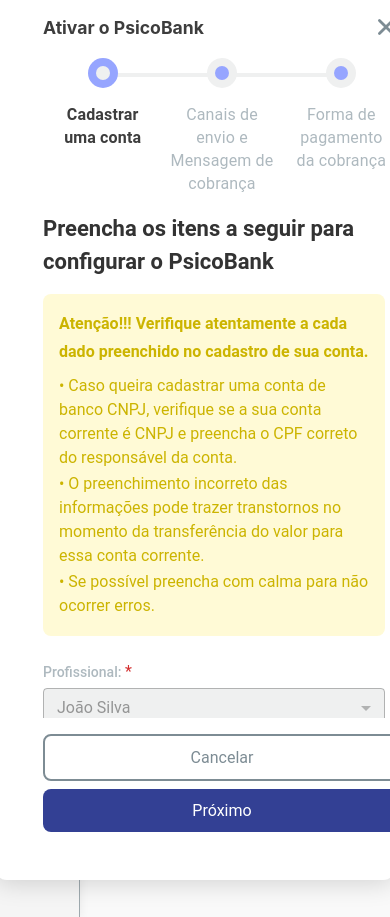
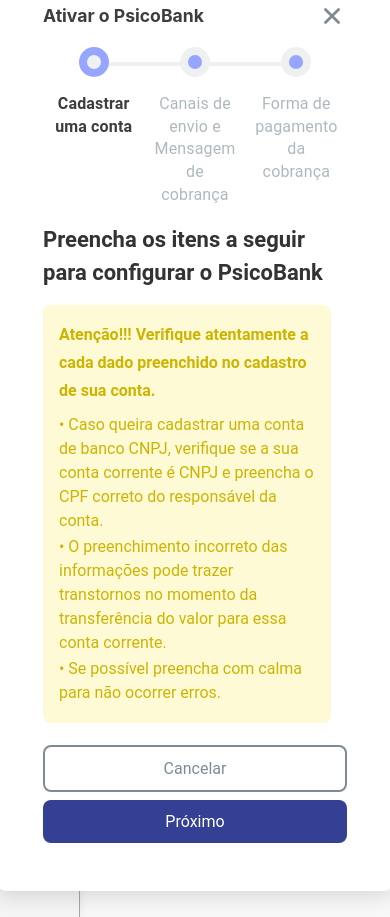
Before and after one commit to lf-germano/psicomanager-frontend-challenge, a React (Create React App) app in the folder psicomanager/: page / in a window 390 px wide. Both pictures are taken after a click on the button "Ativar o PsicoBank". Built offline with nearby package versions, Linux system fonts and the light colour scheme.

Commit message:
fix/responsivity-for-mobile

```diff
--- a/psicomanager/src/pages/Finances/index.tsx
+++ b/psicomanager/src/pages/Finances/index.tsx
@@ -15,6 +15,7 @@
 import { MainButton } from "../../components/MainButton";
 import { z } from "zod";
 import { PsicoBankForm } from "../../utils/validators/psicobankFormSchema";
+import { Grid } from "@mui/material";
 
 type AccountFormValues = z.infer<typeof accountSchema>;
 
@@ -136,6 +137,7 @@
   );
 
   return (
+    <Grid container spacing={3} justifyContent="center">
     <Container>
       <Header>
         <Title>Ativar o PsicoBank</Title>
@@ -161,6 +163,7 @@
         onClose={() => setErrorAlertOpen(false)}
       />
     </Container>
+    </Grid>
   );
 }
 
@@ -170,7 +173,7 @@
   align-items: stretch;
   padding: 2rem;
   width: 50rem;
-  max-width: 100vw;
+  max-width: 90vw;
   box-sizing: border-box;
 
   @media (max-width: 600px) {
--- a/psicomanager/src/pages/Finances/pages/RegisterAccount.tsx
+++ b/psicomanager/src/pages/Finances/pages/RegisterAccount.tsx
@@ -11,6 +11,7 @@
   Typography,
 } from "@mui/material";
 import { colors } from "../../../styles/colors";
+import Grid from "@mui/material/Grid";
 
 const theme = createTheme({
   typography: {
@@ -157,8 +158,8 @@
           </WarningItem>
         </WarningBox>
 
-        <Box display="flex" gap={2} mb={2}>
-          <Box flex={1}>
+        <Grid container spacing={2} mb={2}>
+          <Grid size={{ xs: 12, md: 6 }}>
             <DisabledLabel>
               Profissional: <Required>*</Required>
             </DisabledLabel>
@@ -185,11 +186,11 @@
                 )}
               />
             </FormControl>
-          </Box>
-        </Box>
+          </Grid>
+        </Grid>
 
-        <Box display="flex" gap={2} mb={2}>
-          <Box flex={1}>
+        <Grid container spacing={2} mb={2}>
+          <Grid size={{ xs: 12, md: 6 }}>
             <Label>
               Banco <Required>*</Required>
             </Label>
@@ -216,8 +217,8 @@
                 )}
               />
             </FormControl>
-          </Box>
-          <Box flex={1}>
+          </Grid>
+          <Grid size={{ xs: 12, md: 6 }}>
             <Label>
               Tipo de Conta <Required>*</Required>
             </Label>
@@ -244,11 +245,11 @@
                 )}
               />
             </FormControl>
-          </Box>
-        </Box>
+          </Grid>
+        </Grid>
 
-        <Box display="flex" gap={2} mb={2}>
-          <Box flex={1}>
+        <Grid container spacing={2} mb={2}>
+          <Grid size={{ xs: 12, md: 6 }}>
             <Label>
               Agência <Required>*</Required>
             </Label>
@@ -267,8 +268,8 @@
                   size="small"
                 />)}
             />
-          </Box>
-          <Box flex={1}>
+          </Grid>
+          <Grid size={{ xs: 12, md: 6 }}>
             <Label>
               Conta com Dígito <Required>*</Required>
             </Label>
@@ -286,11 +287,11 @@
                   size="small"
                 />)}
             />
-          </Box>
-        </Box>
+          </Grid>
+        </Grid>
 
-        <Box display="flex" gap={2} mb={2}>
-          <Box flex={1}>
+        <Grid container spacing={2} mb={2}>
+          <Grid size={{ xs: 12, md: 4 }}>
             <Label>
               Tipo de Pessoa <Required>*</Required>
             </Label>
@@ -319,10 +320,10 @@
                 )}
               />
             </FormControl>
-          </Box>
+          </Grid>
           {personType === "FISICA" ? (
             <>
-              <Box flex={1}>
+              <Grid size={{ xs: 12, md: 4 }}>
                 <Label>
                   CPF <Required>*</Required>
                 </Label>
@@ -342,8 +343,8 @@
                     />
                   )}
                 />
-              </Box>
-              <Box flex={1}>
+              </Grid>
+              <Grid size={{ xs: 12, md: 4 }}>
                 <Label>
                   Telefone <Required>*</Required>
                 </Label>
@@ -363,11 +364,11 @@
                     />
                   )}
                 />
-              </Box>
+              </Grid>
             </>
           ) : (
             <>
-              <Box flex={1}>
+              <Grid size={{ xs: 12, md: 4 }}>
                 <Label>
                   CNPJ <Required>*</Required>
                 </Label>
@@ -386,8 +387,8 @@
                     />
                   )}
                 />
-              </Box>
-              <Box flex={1}>
+              </Grid>
+              <Grid size={{ xs: 12, md: 4 }}>
                 <Label>
                   Telefone <Required>*</Required>
                 </Label>
@@ -407,13 +408,14 @@
                     />
                   )}
                 />
-              </Box>
+              </Grid>
             </>
           )}
-        </Box>
+        </Grid>
 
         {personType === "FISICA" && (
-          <Box mb={2}>
+          <Grid container spacing={2} mb={2}>
+            <Grid size={{ xs: 12, md: 12 }}>
               <Label>
                 Nome Completo <Required>*</Required>
               </Label>
@@ -424,12 +426,13 @@
                 fullWidth
                 size="small"
               />
-          </Box>
+            </Grid>
+          </Grid>
         )}
 
         {personType === "JURIDICA" && (
-          <Box display="flex" gap={2} mb={2}>
-            <Box flex={1}>
+          <Grid container spacing={2} mb={2}>
+            <Grid size={{ xs: 12, md: 6 }}>
               <Label>
                 Nome do responsável pela conta <Required>*</Required>
               </Label>
@@ -440,8 +443,8 @@
                 fullWidth
                 size="small"
               />
-            </Box>
-            <Box flex={1}>
+            </Grid>
+            <Grid size={{ xs: 12, md: 6 }}>
               <Label>
                 CPF do responsável pela conta <Required>*</Required>
               </Label>
@@ -460,12 +463,13 @@
                   />
                 )}
               />
-            </Box>
-          </Box>
+            </Grid>
+          </Grid>
         )}
 
         {personType === "JURIDICA" && (
-          <Box mb={2}>
+          <Grid container spacing={2} mb={2}>
+            <Grid size={{ xs: 12, md: 12 }}>
               <Label>
                 Razão Social <Required>*</Required>
               </Label>
@@ -476,11 +480,12 @@
                 fullWidth
                 size="small"
               />
-          </Box>
+            </Grid>
+          </Grid>
         )}
 
-        <Box display="flex" gap={2} mb={2}>
-          <Box flex={1}>
+        <Grid container spacing={2} mb={2}>
+          <Grid size={{ xs: 12, md: 4 }}>
             <Label>
               CEP <Required>*</Required>
             </Label>
@@ -500,8 +505,8 @@
                 />
               )}
             />
-          </Box>
-          <Box flex={1}>
+          </Grid>
+          <Grid size={{ xs: 12, md: 4 }}>
             <Label>
               Estado <Required>*</Required>
             </Label>
@@ -528,8 +533,8 @@
                 )}
               />
             </FormControl>
-          </Box>
-          <Box flex={1}>
+          </Grid>
+          <Grid size={{ xs: 12, md: 4 }}>
             <Label>
               Cidade <Required>*</Required>
             </Label>
@@ -540,11 +545,11 @@
               fullWidth
               size="small"
             />
-          </Box>
-        </Box>
+          </Grid>
+        </Grid>
 
-        <Box display="flex" gap={2} mb={2}>
-          <Box flex={2}>
+        <Grid container spacing={2} mb={2}>
+          <Grid size={{ xs: 12, md: 10 }}>
             <Label>
               Endereço <Required>*</Required>
             </Label>
@@ -555,8 +560,8 @@
               fullWidth
               size="small"
             />
-          </Box>
-          <Box flex={1}>
+          </Grid>
+          <Grid size={{ xs: 12, md: 2 }}>
             <Label>
               Número <Required>*</Required>
             </Label>
@@ -575,8 +580,8 @@
                   size="small"
                 />)}
             />
-          </Box>
-        </Box>
+          </Grid>
+        </Grid>
       </Box>
     </ThemeProvider>
   );
```
Lines whose indentation alone changed are shown as unchanged.
